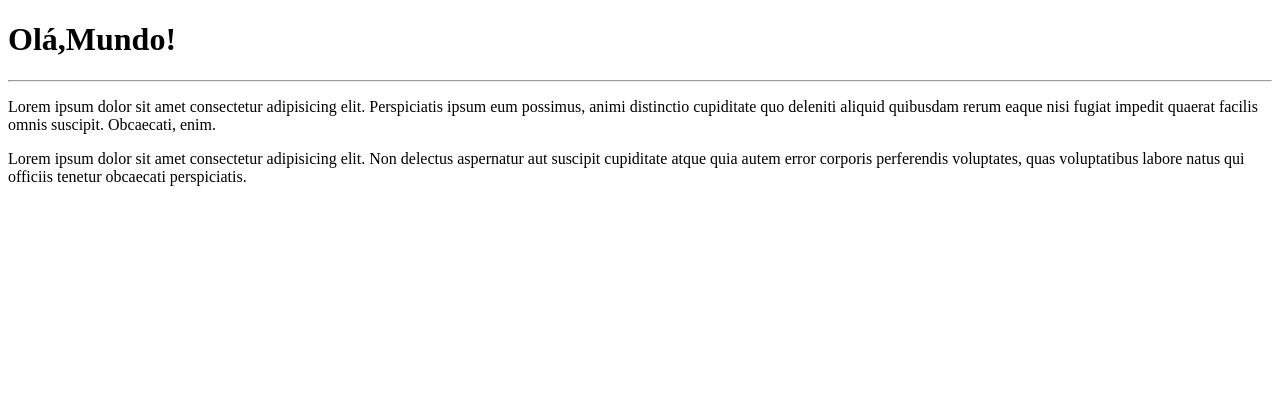
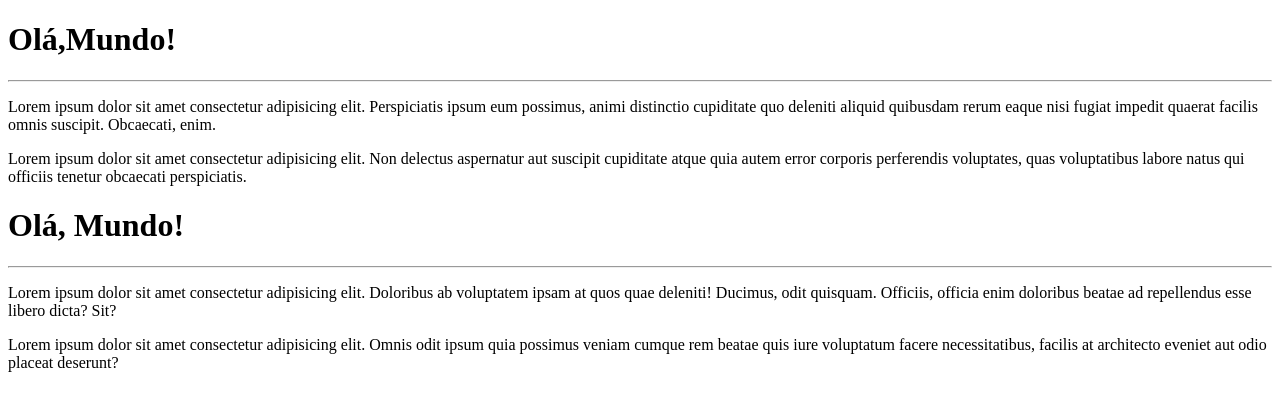
Before and after one commit to lucas111machadolm-alt/Ol-Mundo, a plain HTML site: page site-exemplo/index.html in a window 1280 px wide. Drawn offline with Linux system fonts and the light colour scheme.

Commit message:
Praticando
Reescrevendo para ajudar na pratica.

```diff
--- a/site-exemplo/index.html
+++ b/site-exemplo/index.html
@@ -12,3 +12,18 @@
     <p>Lorem ipsum dolor sit amet consectetur adipisicing elit. Non delectus aspernatur aut suscipit cupiditate atque quia autem error corporis perferendis voluptates, quas voluptatibus labore natus qui officiis tenetur obcaecati perspiciatis.</p>
 </body>
 </html>
+
+<!DOCTYPE html>
+<html lang="pt-br">
+<head>
+    <meta charset="UTF-8">
+    <meta name="viewport" content="width=device-width, initial-scale=1.0">
+    <title>Meu primeiro site em relátorio</title>
+</head>
+<body>
+    <h1>Olá, Mundo!</h1>
+    <hr>
+    <p>Lorem ipsum dolor sit amet consectetur adipisicing elit. Doloribus ab voluptatem ipsam at quos quae deleniti! Ducimus, odit quisquam. Officiis, officia enim doloribus beatae ad repellendus esse libero dicta? Sit?</p>
+    <p>Lorem ipsum dolor sit amet consectetur adipisicing elit. Omnis odit ipsum quia possimus veniam cumque rem beatae quis iure voluptatum facere necessitatibus, facilis at architecto eveniet aut odio placeat deserunt?</p>
+</body>
+</html>
```
